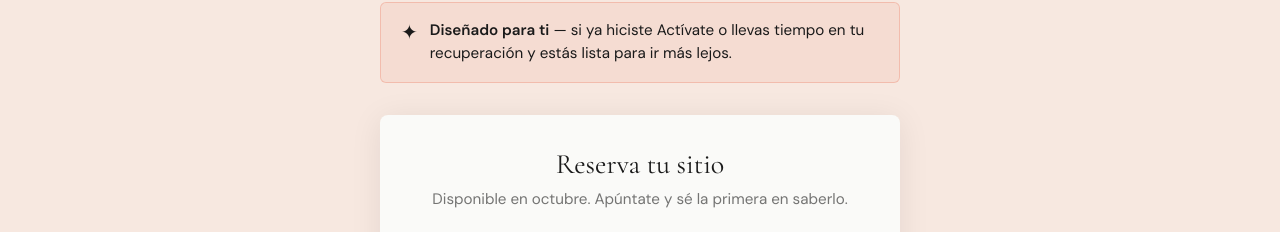
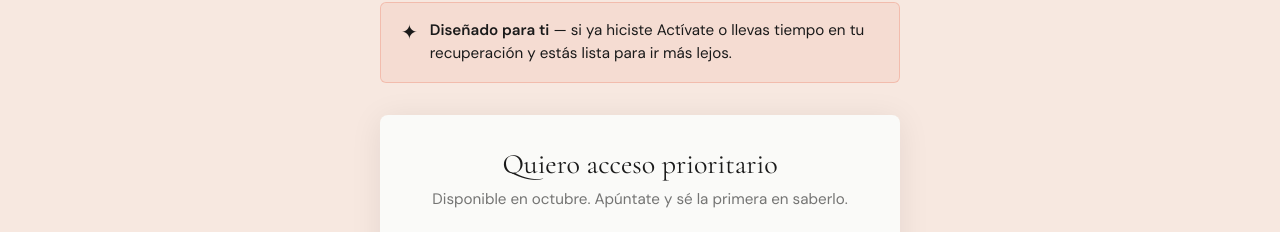
Before and after one commit to susanaaresla-lab/esencial-susana, a React (Create React App) app: page /lista-espera-avanza in a window 1280 px wide. Shown: the part 1531-1763 px from the top of the page. Built offline with nearby package versions, Linux system fonts and the light colour scheme.

Commit message:
título formulario avanza acceso prioritario

```diff
--- a/src/pages/ListaEsperaAvanzaPage.js
+++ b/src/pages/ListaEsperaAvanzaPage.js
@@ -148,8 +148,7 @@ export default function ListaEsperaAvanzaPage() {
           </div>
 
           <div style={{ background: 'var(--white)', borderRadius: 8, padding: '2rem', boxShadow: '0 4px 32px rgba(0,0,0,0.08)' }}>
-            <h2 className="t-serif" style={{ fontSize: '1.75rem', color: 'var(--black)', marginBottom: '0.4rem', fontWeight: 400 }}>Reserva tu sitio</h2>
-            <p style={{ fontSize: '0.95rem', color: 'rgba(26,26,26,0.6)', marginBottom: '1.25rem', lineHeight: 1.6 }}>
+<h2 className="t-serif" style={{ fontSize: '1.75rem', color: 'var(--black)', marginBottom: '0.4rem', fontWeight: 400 }}>Quiero acceso prioritario</h2>            <p style={{ fontSize: '0.95rem', color: 'rgba(26,26,26,0.6)', marginBottom: '1.25rem', lineHeight: 1.6 }}>
               Disponible en octubre. Apúntate y sé la primera en saberlo.
             </p>
             <div id="eo-form-avanza" />
```
